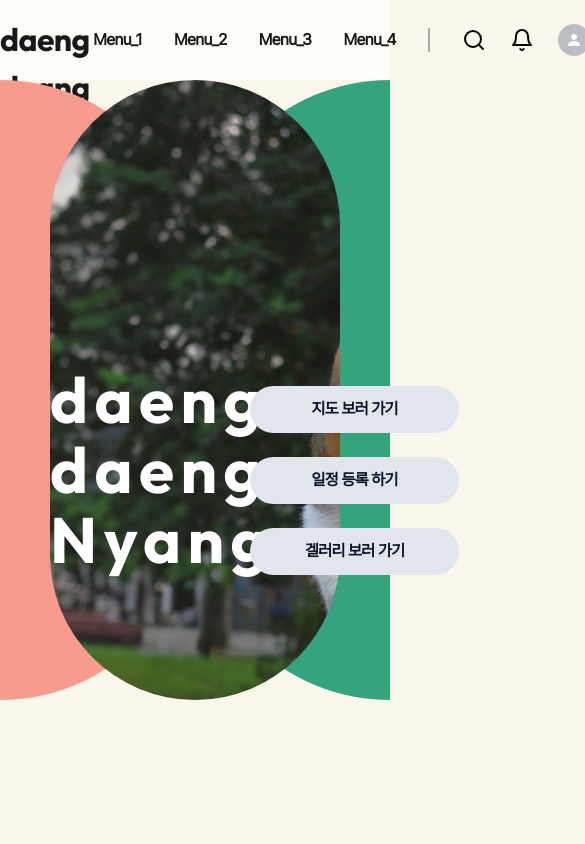
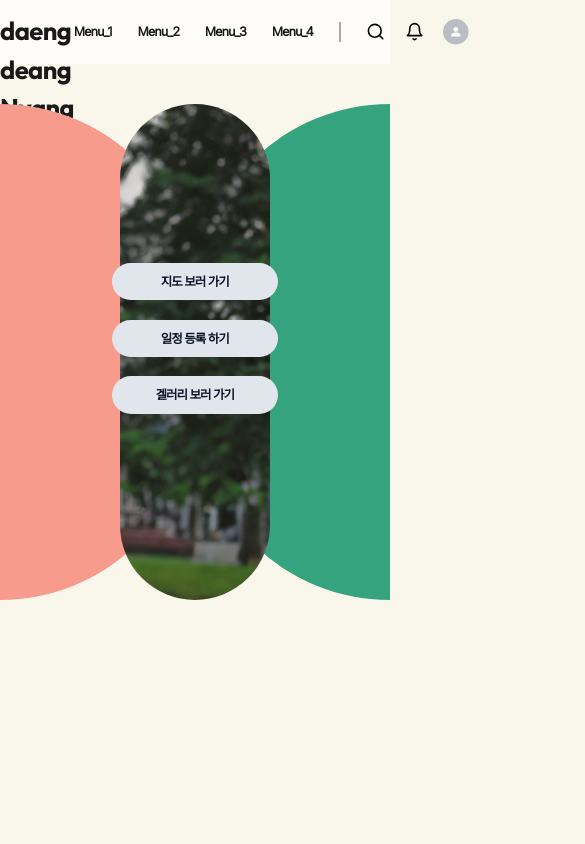
Before and after one commit to LeeDongTak/daeng-daeng-nyang, a Next.js app: page / in a window 390 px wide. Shown: the top 844 px of the page, 585 px wide, since content can reach past the window. Built offline with nearby package versions, Linux system fonts and the light colour scheme.

Commit message:
🎉update: 점보트론 반응형 중

```diff
--- a/package.json
+++ b/package.json
@@ -43,6 +43,7 @@
     "react-hook-form": "^7.51.2",
     "react-icons": "^5.1.0",
     "react-intersection-observer": "^9.8.2",
+    "react-kakao-maps-sdk": "^1.1.26",
     "react-responsive": "^10.0.0",
     "sharp": "^0.33.3",
     "swiper": "^11.1.1",
--- a/src/components/home/jumbotron/Jumbotron.tsx
+++ b/src/components/home/jumbotron/Jumbotron.tsx
@@ -6,18 +6,19 @@ import SideBackground from './SideBackground';
 import SideImage from './SideImage';
 
 const Jumbotron = () => {
-  const { isMobileQuery: isMobileMin1024 } = useMobile('(min-width:1024px)');
-  const { isMobileQuery: isMobileMax1680 } = useMobile('(max-width:1680px) and (max-width:1441px)');
-  const { isMobileQuery: isMobileMax1440 } = useMobile('(max-width:1440px)');
+  const { isMobileQuery: isMobileMax1024 } = useMobile('(max-width:1024px)');
+  const { isMobileQuery: isMobileMax1680 } = useMobile('(max-width:1680px) and (min-width:1441px)');
+  const { isMobileQuery: isMobileMax1440 } = useMobile('(max-width:1440px) and (min-width:1025px)');
   const px1680 = isMobileMax1680 && 'pt-[5rem]';
   const px1440 = isMobileMax1440 && 'pt-[0]';
-  const topSpace = px1680 || px1440 || 'pt-[10rem]';
+  const px1024 = isMobileMax1024 && 'pt-[5rem]';
+  const topSpace = px1680 || px1440 || px1024 || 'pt-[10rem]';
 
   return (
-    <div className={cn('relative w-full h-[80rem]', px1680, px1440)}>
+    <div className={cn('relative w-full h-[85vh]', topSpace)}>
       <SideBackground />
       <JumbotronImage />
-      {isMobileMin1024 ? <SideImage /> : <JumbotronTitle />}
+      {!isMobileMax1024 ? <SideImage /> : <JumbotronTitle />}
     </div>
   );
 };
--- a/src/components/home/jumbotron/JumbotronImage.tsx
+++ b/src/components/home/jumbotron/JumbotronImage.tsx
@@ -4,14 +4,17 @@ import Image from 'next/image';
 import JumbotronPNG from '../../../../public/image/jumbotron.png';
 
 const JumbotronImage = () => {
-  const { isMobileQuery: isMobileMax1680 } = useMobile('(min-width:1680px)');
-  const { isMobileQuery: isMobileMax1440 } = useMobile('(max-width:1440px)');
-  const topSpace = (isMobileMax1680 && 'top-[5rem]') || (isMobileMax1440 && 'top-[0]') || 'top-[10rem]';
-
+  const { isMobileQuery: isMobileMax1024 } = useMobile('(max-width:1024px)');
+  const { isMobileQuery: isMobileMax1680 } = useMobile('(max-width:1680px) and (min-width:1441px)');
+  const { isMobileQuery: isMobileMax1440 } = useMobile('(max-width:1440px) and (min-width:1025px)');
+  const px1680 = isMobileMax1680 && 'top-[5rem]';
+  const px1440 = isMobileMax1440 && 'top-[0]';
+  const px1024 = isMobileMax1024 && 'top-[5rem]';
+  const topSpace = px1680 || px1440 || px1024 || 'top-[10rem]';
   return (
-    <div className={cn('absolute left-[50%] translate-x-[-50%] w-[100%] max-w-[138rem] h-[auto]', topSpace)}>
-      <div className={cn('w-[calc(100%-10rem)] mx-auto h-[auto] rounded-[15rem] overflow-hidden')}>
-        <p className={cn('w-[128rem] overflow-hidden x-[5rem]')}>
+    <div className={cn('absolute left-[50%] translate-x-[-50%] w-[100%] max-w-[138rem] h-[100vh]', topSpace)}>
+      <div className={cn('w-[calc(100%-30rem)] mx-auto h-[auto] rounded-[15rem] overflow-hidden')}>
+        <p className={cn('w-[128rem] overflow-hidden')}>
           <Image src={JumbotronPNG} alt="점보트론 이미지" />
         </p>
       </div>
--- a/src/components/home/jumbotron/JumbotronTitle.tsx
+++ b/src/components/home/jumbotron/JumbotronTitle.tsx
@@ -1,14 +1,18 @@
 import Title from '@/components/common/Title';
 import { Button } from '@/components/ui/button';
+import useMobile from '@/hooks/client/useMobile';
 import { cn } from '@/lib/utils';
 
 const JumbotronTitle = () => {
+  const { isMobileQuery: isMobileMax850 } = useMobile('(max-width:850px)');
+
   return (
     <div
       className={cn(
-        'flex justify-evenly items-center absolute top-0 left-[50%] translate-x-[-50%] w-[100%] nax-w-[138rem] h-[80rem] px-[5rem]',
+        'flex justify-center items-center gap-[15rem] absolute top-0 left-[50%] translate-x-[-50%] w-[100%] nax-w-[138rem] h-[65vh] px-[5rem]',
       )}
     >
+      {!isMobileMax850 && (
         <div className={cn('w-[20rem] h-[23rem]')}>
           <Title
             level={5}
@@ -17,6 +21,7 @@ const JumbotronTitle = () => {
             text="daeng daeng Nyang"
           />
         </div>
+      )}
       <div className={cn('flex flex-col gap-[2.4rem]')}>
         <Button type="button" variant="jumbotron" size="jumbotron" children="지도 보러 가기" />
         <Button type="button" variant="jumbotron" size="jumbotron" children="일정 등록 하기" />
--- a/src/components/home/jumbotron/SideImage.tsx
+++ b/src/components/home/jumbotron/SideImage.tsx
@@ -8,7 +8,7 @@ const SideImage = () => {
   return (
     <div
       className={cn(
-        'flex justify-between items-end absolute top-0 left-[50%] translate-x-[-50%] w-[100%] nax-w-[138rem] h-[80rem] px-[5rem]',
+        'flex justify-between items-end absolute top-0 left-[50%] translate-x-[-50%] w-[100%] max-w-[138rem] h-[80rem] px-[5rem]',
       )}
     >
       <Image src={personPNG} alt="사람 이미지" />
--- a/src/pages/_document.tsx
+++ b/src/pages/_document.tsx
@@ -1,8 +1,8 @@
-import { Html, Head, Main, NextScript } from "next/document";
+import { Head, Html, Main, NextScript } from 'next/document';
 
 export default function Document() {
   return (
-    <Html lang="en">
+    <Html lang="ko">
       <Head />
       <body>
         <Main />
--- a/src/styles/globals.css
+++ b/src/styles/globals.css
@@ -49,12 +49,22 @@
 html {
   font-size: 62.5%; /* 1rem Chrome 기준 10px*/
 }
+
 html,
 body {
   background-color: #f9f6eb;
   color: #191919;
 }
+
 * {
   font-family: var(--main-font);
   letter-spacing: -0.6px;
 }
+
+/* 전체 미디어 쿼리 (반응형) */
+
+@media only all and (max-width: 1024px) {
+  html {
+    font-size: 8px;
+  }
+}
```
Also changed, not shown: 1 other file (tests, documents, lock files or other folders). Lines whose indentation alone changed are shown as unchanged.
